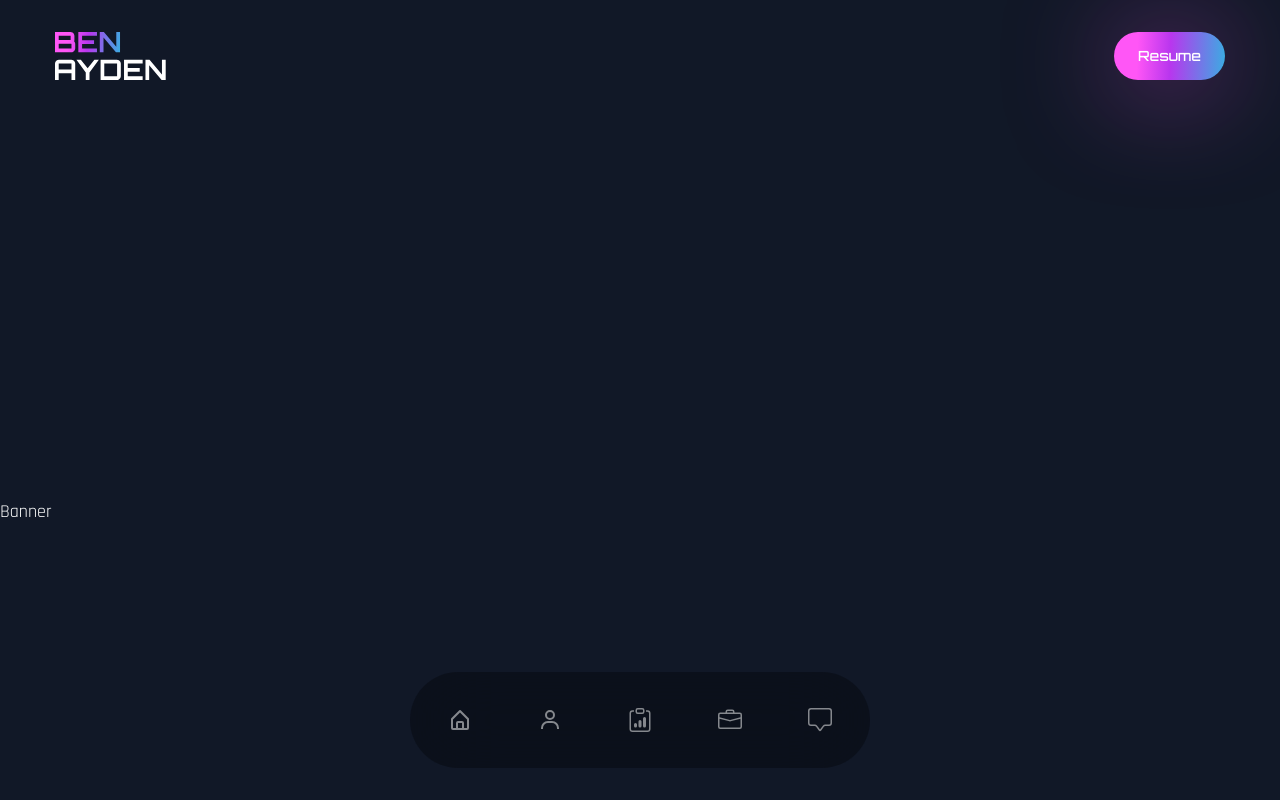
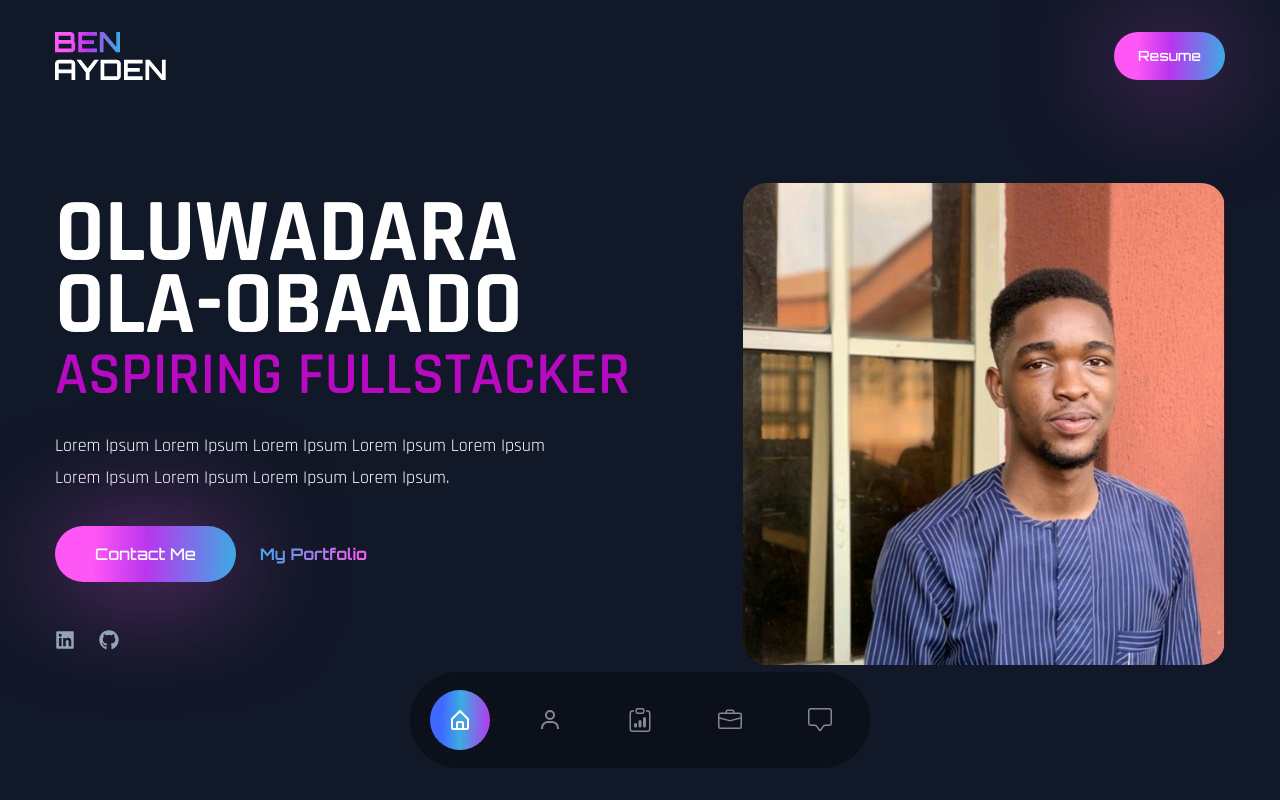
Before and after one commit to Andreyhuey/portfolio, a Next.js app: page / in a window 1280 px wide. Shown: the top 800 px of the page. Built offline with nearby package versions, Linux system fonts and the light colour scheme; a web font is replaced by a local one.

Commit message:
imp avatar, icons, typeAnimation, motion & variant

```diff
--- a/src/components/Banner.jsx
+++ b/src/components/Banner.jsx
@@ -1,9 +1,84 @@
 import React from "react";
+import Image from "next/image";
+import Avatar from "../assets/avatar.jpeg";
+import { FaGithub, FaLinkedin } from "react-icons/fa";
+// type animation
+import { TypeAnimation } from "react-type-animation";
+//  motion
+import { motion } from "framer-motion";
+// variants
+import { fadeIn } from "../pages/variants.js";
 
 export default function Banner() {
   return (
-    <div className="section" id="banner">
-      Banner
-    </div>
+    <section
+      className="min-h-[90vh] lg:min-h-[78vh] flex items-center"
+      id="home"
+    >
+      <div className="container mx-auto">
+        <div className="flex flex-col gap-y-8 lg:flex-row lg:items-center lg:gap-x-12">
+          {/* text */}
+          <div className="flex-1 text-center font-secondary lg:text-left">
+            <motion.h1
+              variants={fadeIn("up", 0.3)}
+              initial="hidden"
+              whileInView={"show"}
+              viewport={{ once: false, amount: 0.7 }}
+              className="text-[35px] font-bold leading-[0.8] lg:text-[90px] mb-1"
+            >
+              OLUWADARA{" "}
+              <span>
+                OLA-OBAADO
+                {/* <i className="italic font-thin text-sm">A.K.A</i>{" "}
+              <b className="text-slate-400">Andreyhuey</b> */}
+              </span>
+            </motion.h1>
+            <motion.div
+              variants={fadeIn("up", 0.4)}
+              initial="hidden"
+              whileInView={"show"}
+              viewport={{ once: false, amount: 0.7 }}
+              className="mb-6 text-[36px] lg:text-[60px] font-secondary font-semibold uppercase leading-[1]"
+            >
+              <TypeAnimation
+                sequence={[
+                  "Front-End Developer",
+                  2000,
+                  "Aspiring FullStacker",
+                  2000,
+                ]}
+                speed={40}
+                className="text-accent"
+                wrapper="span"
+                repeat={Infinity}
+              />
+            </motion.div>
+            <p className="mb-8 max-w-lg mx-auto lg:mx-0">
+              Lorem Ipsum Lorem Ipsum Lorem Ipsum Lorem Ipsum Lorem Ipsum Lorem
+              Ipsum Lorem Ipsum Lorem Ipsum Lorem Ipsum.
+            </p>
+            <div className="flex max-w-max gap-x-6 items-center mb-12 mx-auto lg:mx-0">
+              <button className="btn btn-lg">Contact Me</button>
+              <a href="#" className="text-gradient btn-link">
+                My Portfolio
+              </a>
+            </div>
+            {/* socials */}
+            <div className="flex text-[20px] gap-x-6 max-w-max mx-auto lg:mx-0 text-slate-400 text-3xl lg:max">
+              <a href="#">
+                <FaLinkedin />
+              </a>
+              <a href="">
+                <FaGithub />
+              </a>
+            </div>
+          </div>
+          {/* image */}
+          <div className="hidden lg:flex flex-1 max-w-[320px] lg:max-w-[482px] mx-auto">
+            <Image src={Avatar} alt="avatar" className="rounded-3xl " />
+          </div>
+        </div>
+      </div>
+    </section>
   );
 }
```
